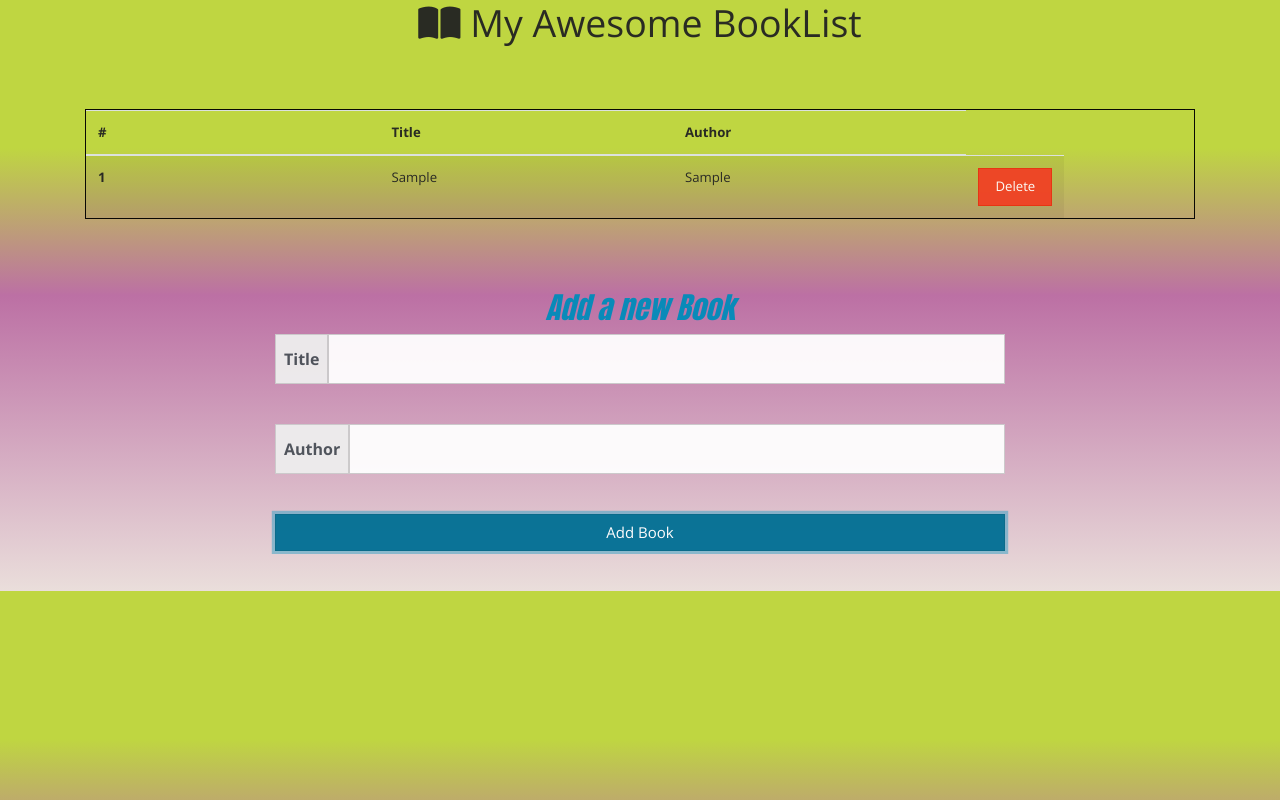
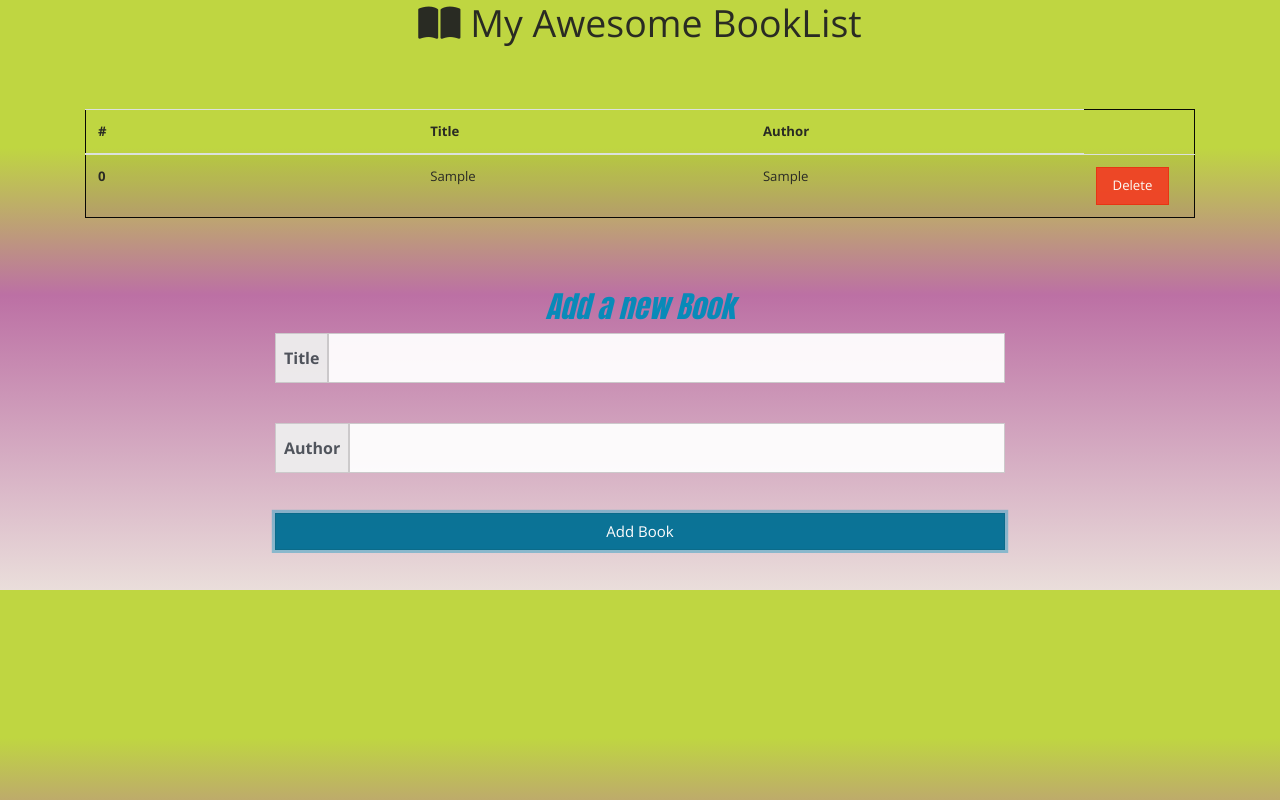
Before and after one commit to kwambiee/Awesome-Books, a website: page index.html in a window 1280 px wide. Both pictures are taken after typing "Sample", "Sample" into the empty fields and a click on the button "Add Book". Drawn offline with nearby package versions, Linux system fonts and the light colour scheme.

Commit message:
Use class methods to add and remove books

```diff
--- a/main.js
+++ b/main.js
@@ -1,73 +1,65 @@
-const bookForm = document.querySelector('#form');
-const collection = document.querySelector('.table');
+const collection = document.querySelector(".table");
 
-function Book() {
-  this.title = document.querySelector('#title').value;
-  this.author = document.querySelector('#author').value;
-}
-// get books from Local Storage
-const getBooks = () => {
-  const lib = localStorage.getItem('library');
-  return lib ? JSON.parse(lib) : [];
-};
-const render = (books) => {
-  let booksList = '';
-  books.forEach((book, i) => {
-    const { title, author } = book;
-    booksList += `
+class BookLists {
+  constructor() {
+    this.bookList = JSON.parse(localStorage.getItem("library")) || [];
+  }
+
+  // Display books and save in Local Storage
+
+  showBooks() {
+    const bookTable = document.getElementById("table-body");
+    bookTable.innerHTML = "";
+    this.bookList.forEach((book, index) => {
+      bookTable.innerHTML += `
     <tr>
-      <th scope="row">${i + 1}</th>
-      <td>${title}</td>
-      <td>${author}</td>
-      <td ><span onClick="removeBook(${i})" class="btn btn-danger btn-sm delete del py-2 px-3">Delete</span></td>
+      <th scope="row">${index}</th>
+      <td>${book.title}</td>
+      <td>${book.author}</td>
+      <td ><span id="${index}" onClick="remove(this.index)" class="btn btn-danger btn-sm delete del py-2 px-3">Delete</span></td>
     </tr>`;
-  });
-  return booksList;
-};
-const show = () => {
-  document.getElementById('table-body').innerHTML = render(getBooks());
-};
-const save = (book) => {
-  localStorage.setItem('library', JSON.stringify(book));
-  show();
-};
-// add a book to library array
-const addBook = (book) => {
-  const { title, author } = book; // object destructuring
+    });
+  }
 
-  const books = getBooks();
-  const dup = books.filter(
-    // eslint-disable-next-line comma-dangle
-    (item) => item.title === title && item.author === author
-  );
-  if (dup.length === 0 && title.length > 0) {
-    books.push({
+  // add a book to library array
+  addBook(title, author) {
+    const book = {
       title,
       author,
-    });
+    };
+
+    this.bookList.push(book);
+    localStorage.setItem("library", JSON.stringify(this.bookList));
   }
-  return save(books);
-};
 
-// delete a book
-// eslint-disable-next-line no-unused-vars
-const removeBook = (bk) => {
-  const books = getBooks();
-  books.splice(bk, 1);
-  save(books);
-};
+  // delete a book
+  removeBook(bk) {
+    this.bookList.splice(bk, 1);
+    localStorage.setItem("library", JSON.stringify(this.bookList));
+    this.showBooks();
+  }
+}
 
-bookForm.addEventListener('submit', (e) => {
+const bookList = new BookLists();
+const titleInput = document.querySelector("#title");
+const authorInput = document.querySelector("#author");
+const addInput = document.querySelector("#button");
+
+console.log(bookList.showBooks());
+
+function remove(index) {
+  //eslint-disable-line
+  bookList.removeBook(index);
+}
+
+addInput.addEventListener("click", (e) => {
   e.preventDefault();
-  collection.style.display = 'block';
-});
-
-bookForm.addEventListener('submit', (e) => {
-  e.preventDefault();
-  const book = new Book();
-  addBook(book);
-  bookForm.reset();
-  show();
+  if (titleInput.value && authorInput.value) {
+    bookList.addBook(titleInput.value, authorInput.value);
+    bookList.showBooks();
+    console.log((titleInput.value = ""));
+    console.log((authorInput.value = ""));
+  }
 });
 // load books list when page loads
 window.onload = show();
--- a/style.css
+++ b/style.css
@@ -1,11 +1,10 @@
 body {
-  background-image:
-    linear-gradient(
-      360deg,
-      #eadedb 0%,
-      #bc70a4 50%,
-      #bfd641 75%
-    );
+  background-image: linear-gradient(
+    360deg,
+    #eadedb 0%,
+    #bc70a4 50%,
+    #bfd641 75%
+  );
   opacity: 0.95;
   background-size: cover;
   height: 100%;
@@ -16,7 +15,6 @@
 }
 
 .table {
-  display: none;
   border: 1px solid black;
 }
 
```
